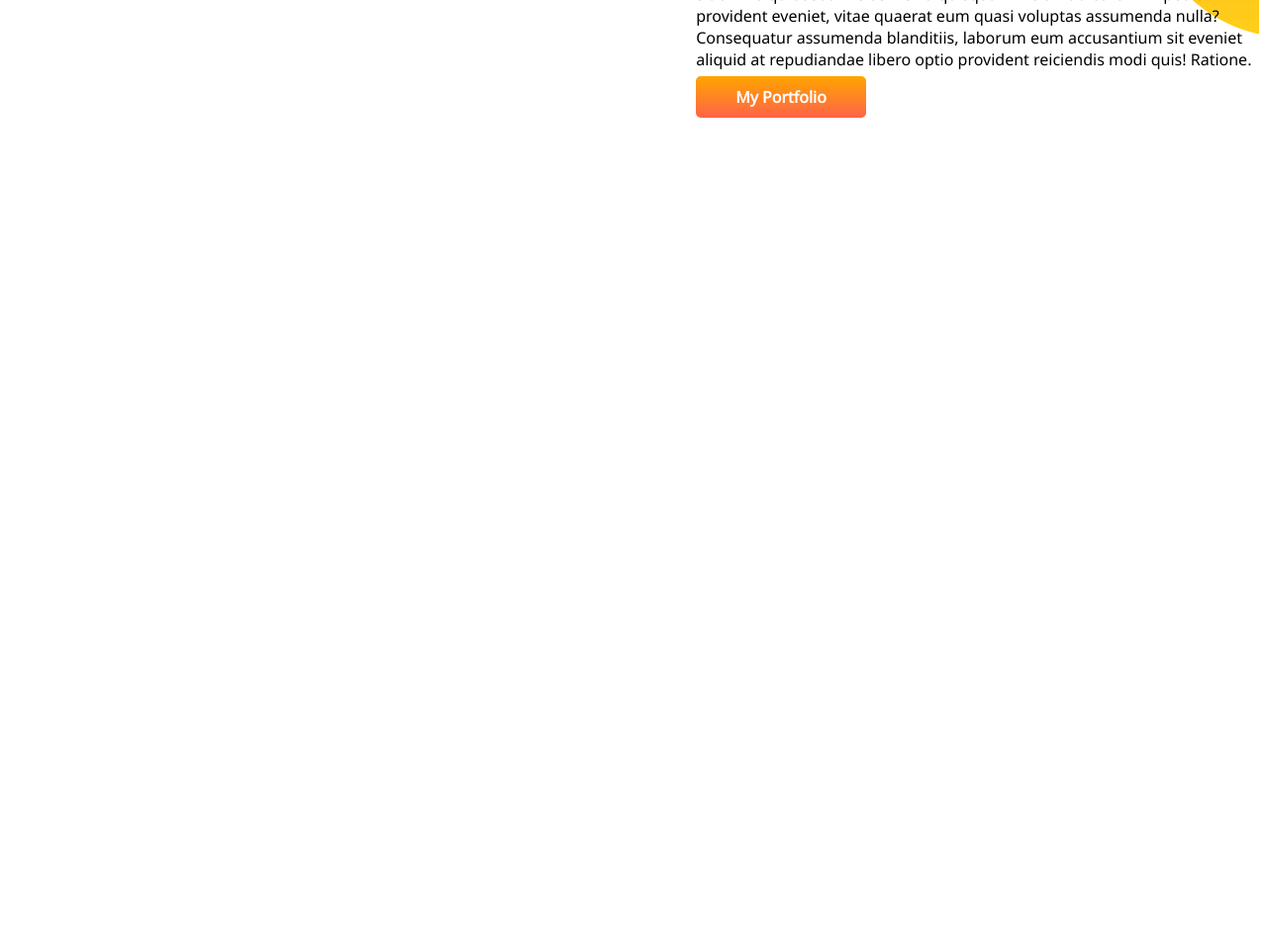
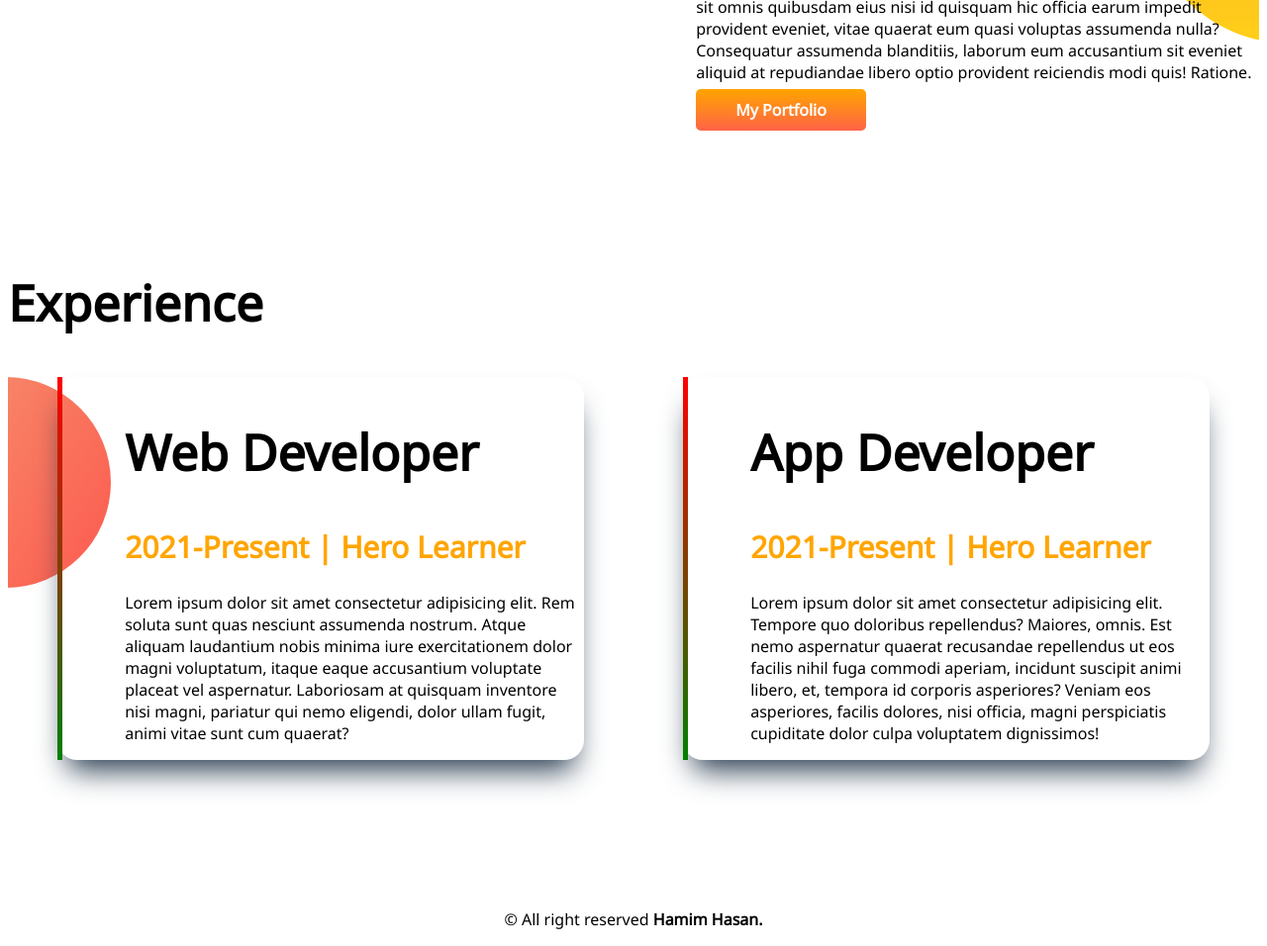
Before and after one commit to hamim73/developer-portfolio, a plain HTML site: page index.html in a window 1280 px wide. Shown: the part 1087-2043 px from the top of the page at 99% size. Before the commit the page ends 1346 px from the top, so only its background shows below. Drawn offline with Linux system fonts and the light colour scheme.

Commit message:
section-3 created

```diff
--- a/index.html
+++ b/index.html
@@ -12,7 +12,7 @@
     <title>Hamim-Portfolio</title>
 </head>
 <body>
-    <section class="top">
+    <section class="top flexable-container">
         <div class="helf-width">
             <h1>Welcome To</h1>
             <h1><span class="orange-color">Hamim Hasan </span>World!</h1>
@@ -26,7 +26,7 @@
         </div>
     </section>
 
-    <section class="buttom-section">
+    <section class="buttom-section flexable-container">
         <div class="helf-width">
             <img src="photos/bg-left.png" alt="" class="img-2">
         </div>
@@ -39,5 +39,26 @@
             <a class="btn-1" target="_blank" href="#">My Portfolio</a>
         </div>
     </section>
+
+    <section class="experience">
+        <h1>Experience</h1>
+
+        <div class="flexable-container ex-bg">
+            <div class="helf-width box-shadow">
+                <h1>Web Developer</h1>
+                <h2 class="orange-color">2021-Present | Hero Learner</h2>
+                <p>Lorem ipsum dolor sit amet consectetur adipisicing elit. Rem soluta sunt quas nesciunt assumenda nostrum. Atque aliquam laudantium nobis minima iure exercitationem dolor magni voluptatum, itaque eaque accusantium voluptate placeat vel aspernatur. Laboriosam at quisquam inventore nisi magni, pariatur qui nemo eligendi, dolor ullam fugit, animi vitae sunt cum quaerat?</p>
+            </div>
+
+            <div class="helf-width box-shadow">
+                <h1>App Developer</h1>
+                <h2 class="orange-color">2021-Present | Hero Learner</h2>
+                <p>Lorem ipsum dolor sit amet consectetur adipisicing elit. Tempore quo doloribus repellendus? Maiores, omnis. Est nemo aspernatur quaerat recusandae repellendus ut eos facilis nihil fuga commodi aperiam, incidunt suscipit animi libero, et, tempora id corporis asperiores? Veniam eos asperiores, facilis dolores, nisi officia, magni perspiciatis cupiditate dolor culpa voluptatem dignissimos!</p>
+            </div>
+        </div>
+    </section>
+    <footer>
+        <p>&copy; All right reserved <span class="footer">Hamim Hasan.</span></p>
+    </footer>
 </body>
 </html>
--- a/style.css
+++ b/style.css
@@ -6,11 +6,17 @@ h1{
     font-size: 50px;
 }
 
+h2{
+    font-size: 30px;
+}
+
+
+
 .orange-color{
     color: orange;
 }
 
-section{
+.flexable-container{
     display: flex;
     margin-bottom: 150px;
 }
@@ -43,3 +49,25 @@ section{
     background-repeat: no-repeat;
     background-position: right;
 }
+
+.ex-bg{
+    background-image: url(photos/exp-bg.png);
+    background-repeat: no-repeat;
+}
+
+.box-shadow{
+    box-shadow: rgb(38, 57, 77) 0px 20px 30px -10px;
+    margin: 0 50px;
+    border-radius: 20px;
+    border-left: 5px solid;
+    border-image: linear-gradient(red, green);
+    border-image-slice: 1;
+}
+
+footer p{
+    text-align: center;
+}
+
+.footer{
+    font-weight: 700;
+}
```
